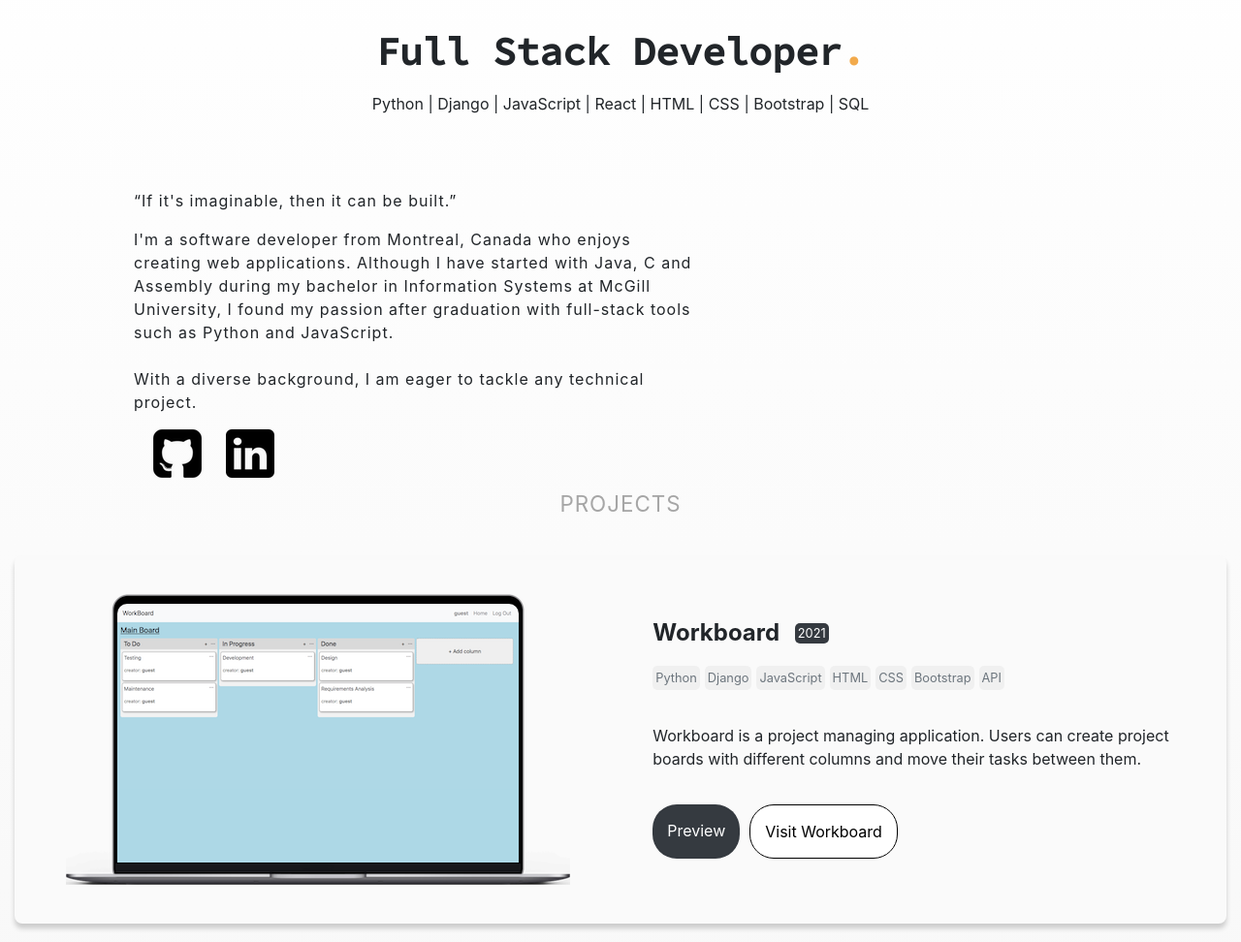
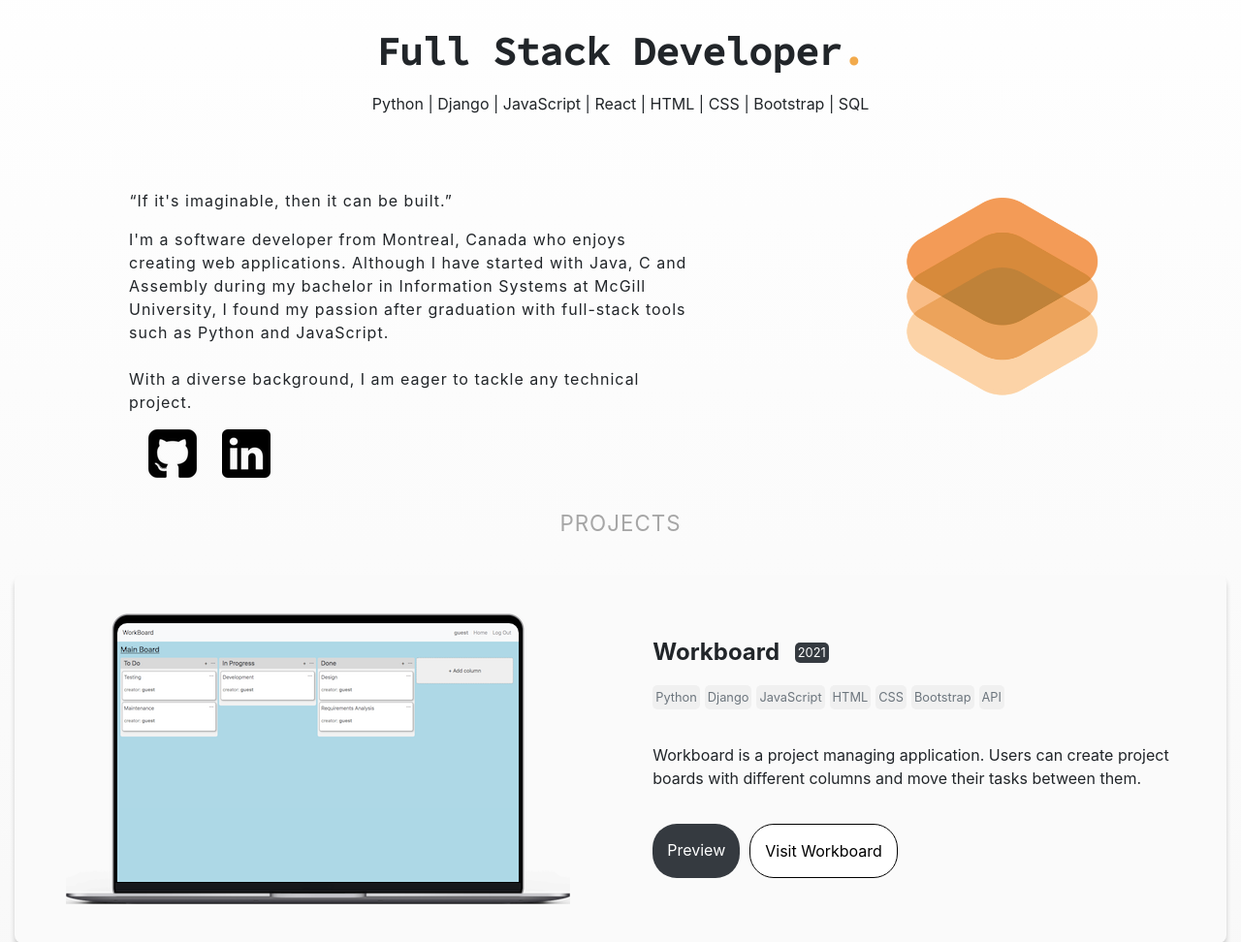
Before and after one commit to Cody06/portfolio-django, a Django app: page / in a window 1280 px wide. Shown: the part 131-1103 px from the top of the page at 97% size. Run offline with Django 3.2, Linux system fonts and the light colour scheme; some libraries are stand-ins or nearby versions.

Commit message:
Restyled landing page

```diff
--- a/landing_page/static/landing_page/css/styles.css
+++ b/landing_page/static/landing_page/css/styles.css
@@ -163,7 +163,7 @@ header:hover { cursor: default; } /* prevent mouse from changing when hovering o
 	position: relative;
 }
 
-#red-dot {
+#title-dot {
 	color: var(--orange-color);
 	position: relative;
 	animation:
@@ -180,16 +180,31 @@ header:hover { cursor: default; } /* prevent mouse from changing when hovering o
 	animation: fadeInUp var(--fadeInSpeed) var(--typewriterDuration) forwards;
 }
 
+#header-second-container {
+	padding: 50px 20px 20px 20px;
+	display: flex;
+	justify-content: space-between;
+	flex-wrap: wrap;
+	justify-content: space-around;
+}
+
 #intro {
-	margin-top: 50px;
 	max-width: 580px;
 	letter-spacing: 1px;
 }
 
-/* Intro and logo links mobie responsiveness */
-@media (max-width: 1500px) {
-	#intro { margin: 50px 10vw 0 10vw; }
-	#logo-links { margin-left: 10vw; }
+#header-logo {
+	position: relative;  /* need relative pos for animation */
+	opacity: 0%;
+	animation: slide_right 1s var(--typewriterDuration) forwards;
+}
+#header-logo img {
+	max-width: 250px;
+	max-height: 250px;
+}
+
+@media (max-width: 899px) {
+	#header-logo { display: none; }
 }
 
 #logo-links a {
@@ -505,7 +520,7 @@ footer {
 	50% { top: -5px; }
 	100% { top: 0px; }
 }
-/*_____________________SLIDE FROM LEFT_____________________*/
+/*_____________________SLIDE FROM LEFT or RIGHT_____________________*/
 @keyframes slide_left {
 	0% {
 		left: -200px;
@@ -517,6 +532,19 @@ footer {
 		opacity: 100%;
 	}
 }
+
+@keyframes slide_right {
+	0% {
+		right: -200px;
+		opacity: 0%;
+	}
+	40% { opacity: 80%; }
+	100% {
+		right: 0px;
+		opacity: 80%;
+	}
+}
+
 /*_____________________FADE IN UP_____________________*/
 @keyframes fadeInUp {
 	to {
--- a/landing_page/templates/landing_page/index.html
+++ b/landing_page/templates/landing_page/index.html
@@ -48,16 +48,16 @@
 
 		<header>
 			<div id="title-container">
-				<h1 id="title"><span class="multi-line-type">Full Stack Developer</span><span id="red-dot">.</span></h1>
+				<h1 id="title"><span class="multi-line-type">Full Stack Developer</span><span id="title-dot">.</span></h1>
 				<p id="tools">Python | Django | JavaScript | React | HTML | CSS | Bootstrap | SQL</p>
 			</div>
 
+			<div id="header-second-container">
 				<div id="intro" class="fade-in-animation">
 					<blockquote><q>If it's imaginable, then it can be built.</q></blockquote>
 					<p>I'm a software developer from Montreal, Canada who enjoys creating web applications. Although I have started with Java, C and Assembly during my bachelor in Information Systems at McGill University, I found my passion after graduation with full-stack tools such as Python and JavaScript.<br><br>
 					With a diverse background, I am eager to tackle any technical project.
 					</p>
-			</div>
 
 					<div id="logo-links">
 						<a href="https://github.com/Cody06" target="_blank" >
@@ -69,6 +69,13 @@
 							alt="LinkedIn link" class="up-down-animation">
 						</a>
 					</div>
+				</div>
+
+				<div id="header-logo">
+					<img src="{% static 'landing_page/logos/fullstack-development-orange.png' %}">
+				</div>
+			</div>
+
 		</header>
 
 		<main id="projects" class="fade-in-animation">
```
Also changed, not shown: db.sqlite3, landing_page/static/landing_page/logos/fullstack-development-blue.png (added), landing_page/static/landing_page/logos/fullstack-development-orange.png (added). Lines whose indentation alone changed are shown as unchanged.
